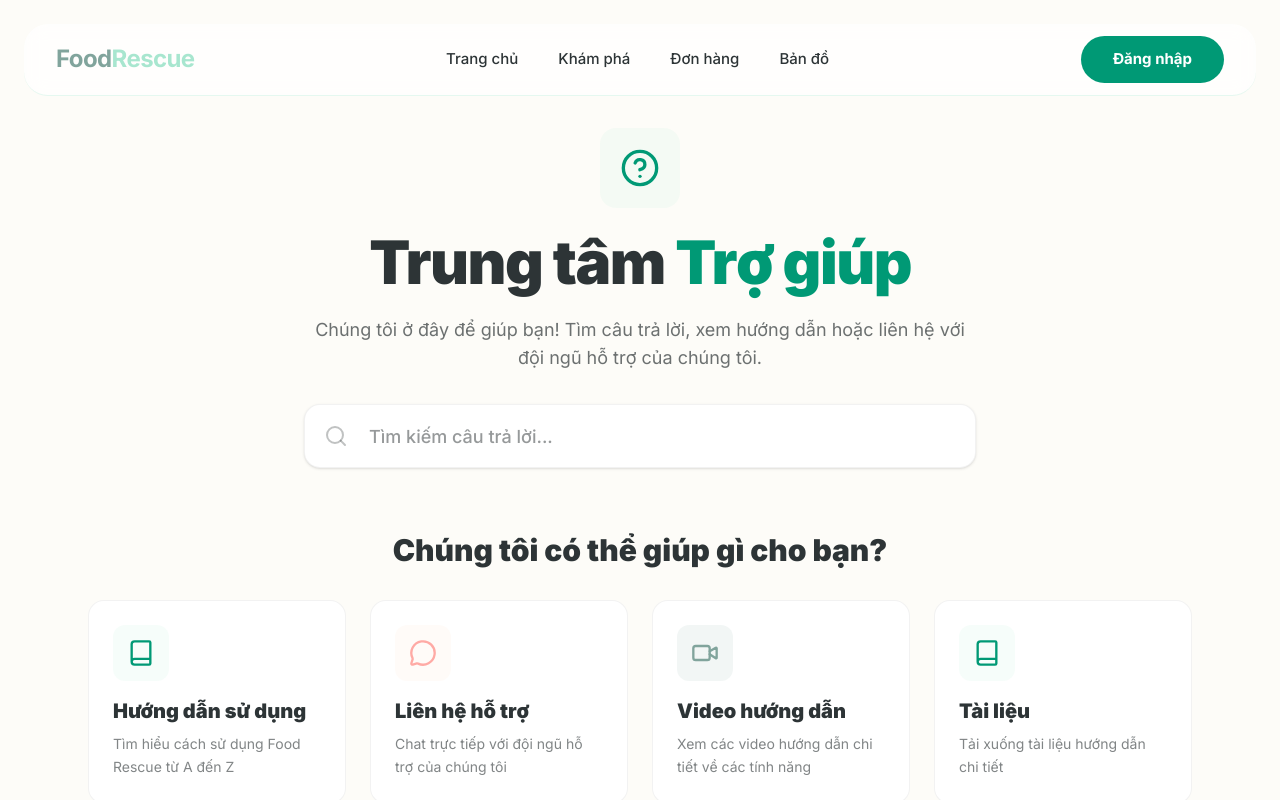
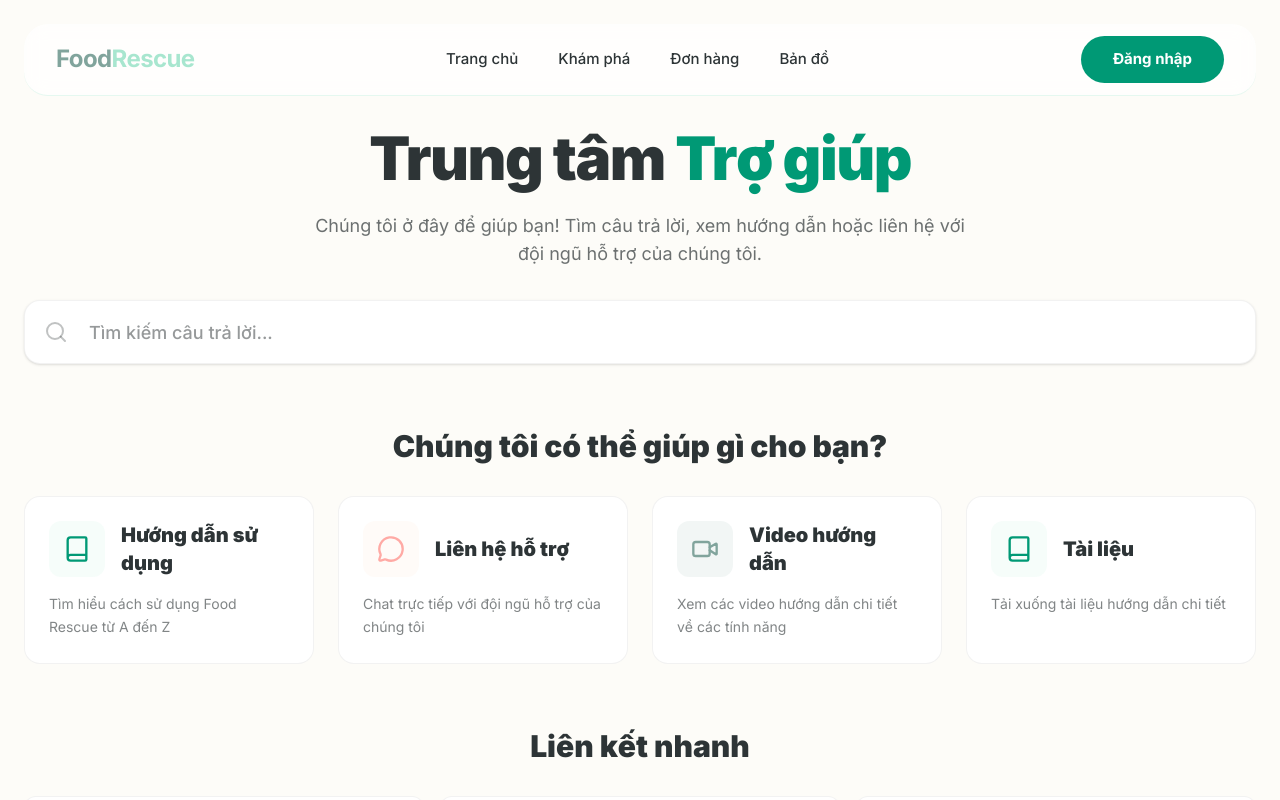
Before and after one commit to developerchidi/Food-Rescue, a Next.js app: page /help in a window 1280 px wide. Shown: the top 800 px of the page. Built offline with nearby package versions, Linux system fonts and the light colour scheme; no server answers.

Commit message:
style: update Help Center UI to match Contact Page design

```diff
--- a/src/app/help/page.tsx
+++ b/src/app/help/page.tsx
@@ -53,12 +53,12 @@ export default function HelpPage() {
       <Navbar />
 
       <div className="pt-32 pb-24">
-        <div className="container mx-auto px-6 max-w-6xl">
+        <div className="container mx-auto px-6 max-w-8xl">
           {/* Hero Section */}
           <div className="text-center mb-16">
-            <div className="w-20 h-20 bg-mint-primary/10 rounded-2xl flex items-center justify-center mx-auto mb-6">
+            {/* <div className="w-20 h-20 bg-mint-primary/10 rounded-2xl flex items-center justify-center mx-auto mb-6">
               <HelpCircle className="w-10 h-10 text-mint-darker" />
-            </div>
+            </div> */}
             <h1 className="text-5xl md:text-6xl font-black tracking-tight mb-6 text-[#2d3436]">
               Trung tâm <span className="text-mint-darker">Trợ giúp</span>
             </h1>
@@ -67,7 +67,7 @@ export default function HelpPage() {
             </p>
 
             {/* Search Bar */}
-            <div className="relative max-w-2xl mx-auto">
+            <div className="relative max-w-8xl mx-auto">
               <input
                 type="text"
                 placeholder="Tìm kiếm câu trả lời..."
@@ -87,10 +87,12 @@ export default function HelpPage() {
                   href={category.link}
                   className="bg-white rounded-2xl p-6 border border-black/5 hover:border-mint-primary/30 transition-all group"
                 >
-                  <div className={`w-14 h-14 ${category.color} rounded-xl flex items-center justify-center mb-4 group-hover:scale-110 transition-transform`}>
-                    <category.icon className={`w-7 h-7 ${category.iconColor}`} />
+                  <div className="flex items-center gap-4 mb-4">
+                    <div className={`w-14 h-14 ${category.color} rounded-xl flex items-center justify-center shrink-0 group-hover:scale-110 transition-transform`}>
+                      <category.icon className={`w-7 h-7 ${category.iconColor}`} />
+                    </div>
+                    <h3 className="text-xl font-black text-[#2d3436]">{category.title}</h3>
                   </div>
-                  <h3 className="text-xl font-black mb-2 text-[#2d3436]">{category.title}</h3>
                   <p className="text-foreground/60 text-sm leading-relaxed">{category.description}</p>
                 </Link>
               ))}
```
